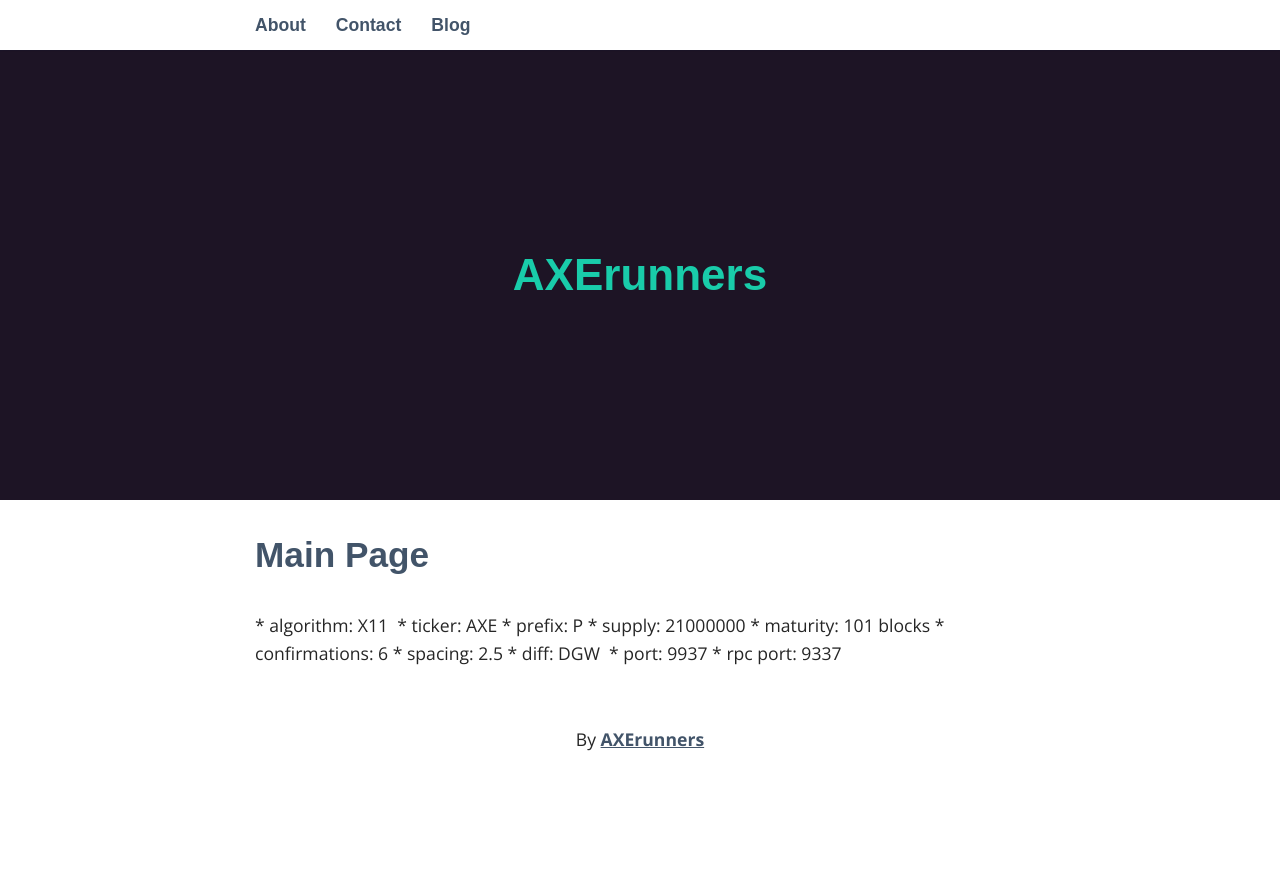
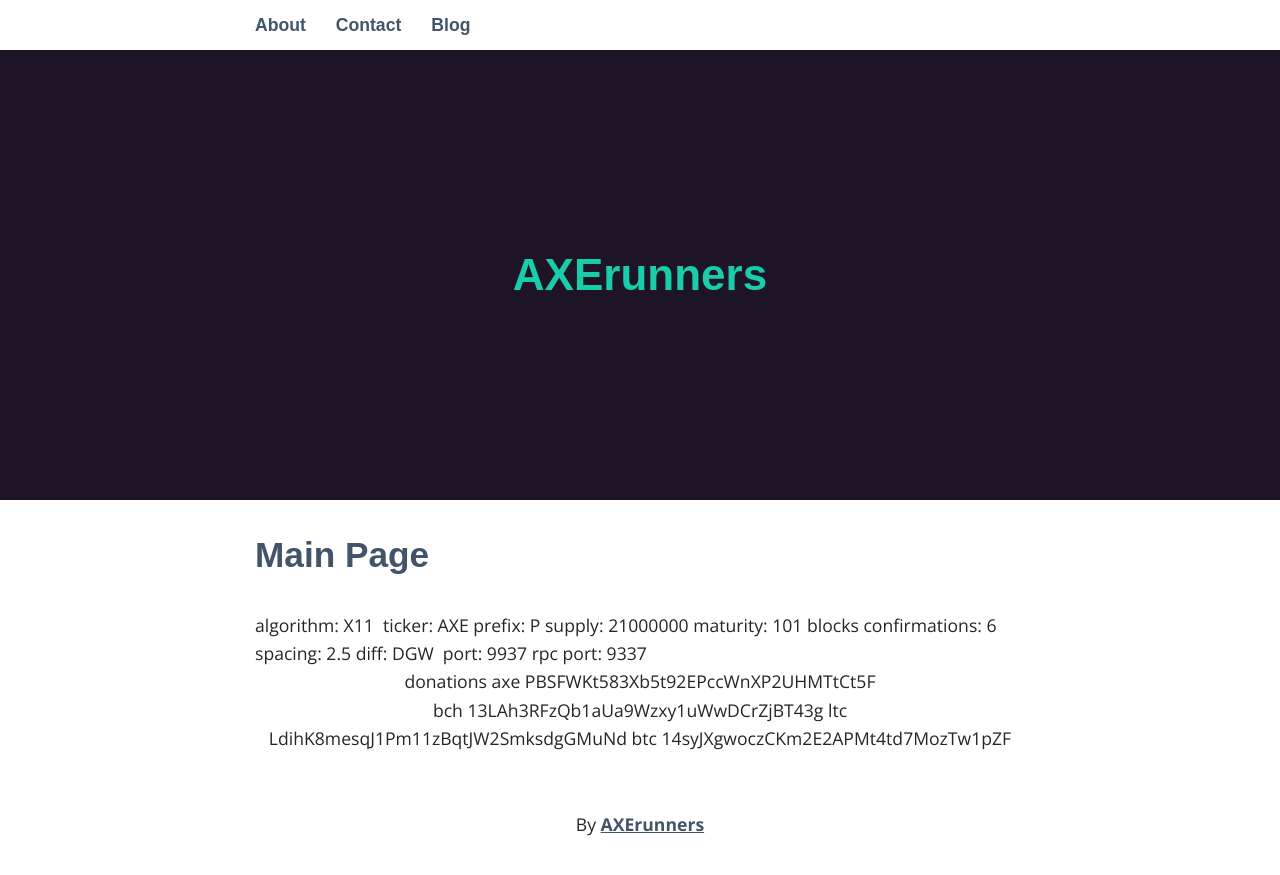
Before and after one commit to AXErunners/axerunners.github.io, a Jekyll site: the page built from index.html, in a window 1280 px wide. Shown: the top 875 px of the page. Built offline with Jekyll 4.4.1, drawn with Linux system fonts in a browser that asks for light colours; some web fonts are replaced.

Commit message:
Update index.html

```diff
--- a/index.html
+++ b/index.html
@@ -4,13 +4,22 @@ layout: default
 
   <h2>Main Page</h2>
 
-* algorithm: X11
-* ticker: AXE
-* prefix: P
-* supply: 21000000
-* maturity: 101 blocks
-* confirmations: 6
-* spacing: 2.5
-* diff: DGW
-* port: 9937
-* rpc port: 9337
+algorithm: X11
+ticker: AXE
+prefix: P
+supply: 21000000
+maturity: 101 blocks
+confirmations: 6
+spacing: 2.5
+diff: DGW
+port: 9937
+rpc port: 9337
+
+
+<center>
+donations
+axe PBSFWKt583Xb5t92EPccWnXP2UHMTtCt5F
+bch 13LAh3RFzQb1aUa9Wzxy1uWwDCrZjBT43g
+ltc LdihK8mesqJ1Pm11zBqtJW2SmksdgGMuNd
+btc 14syJXgwoczCKm2E2APMt4td7MozTw1pZF
+  </center>
```
